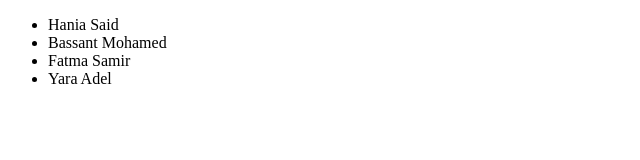
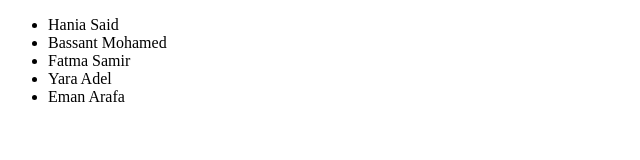
Before and after one commit to HaniaSaid110/version-control-lab-1, a plain HTML site: page index.html in a window 1280 px wide. Shown: the full height of the page, 0-640 px from the left. Drawn offline with Linux system fonts and the light colour scheme.

Commit message:
fifth commit: eman arafa

```diff
--- a/index.html
+++ b/index.html
@@ -1,16 +1,20 @@
 <!doctype html>
 <html lang="en">
+
 <head>
     <meta charset="UTF-8" />
     <meta name="viewport" content="width=device-width, initial-scale=1.0" />
     <title>git lab 1</title>
 </head>
+
 <body>
     <ul>
         <li>Hania Said</li>
         <li>Bassant Mohamed</li>
         <li>Fatma Samir</li>
         <li>Yara Adel</li>
+        <li>Eman Arafa</li>
     </ul>
 </body>
+
 </html>
```
Lines whose indentation alone changed are shown as unchanged.
